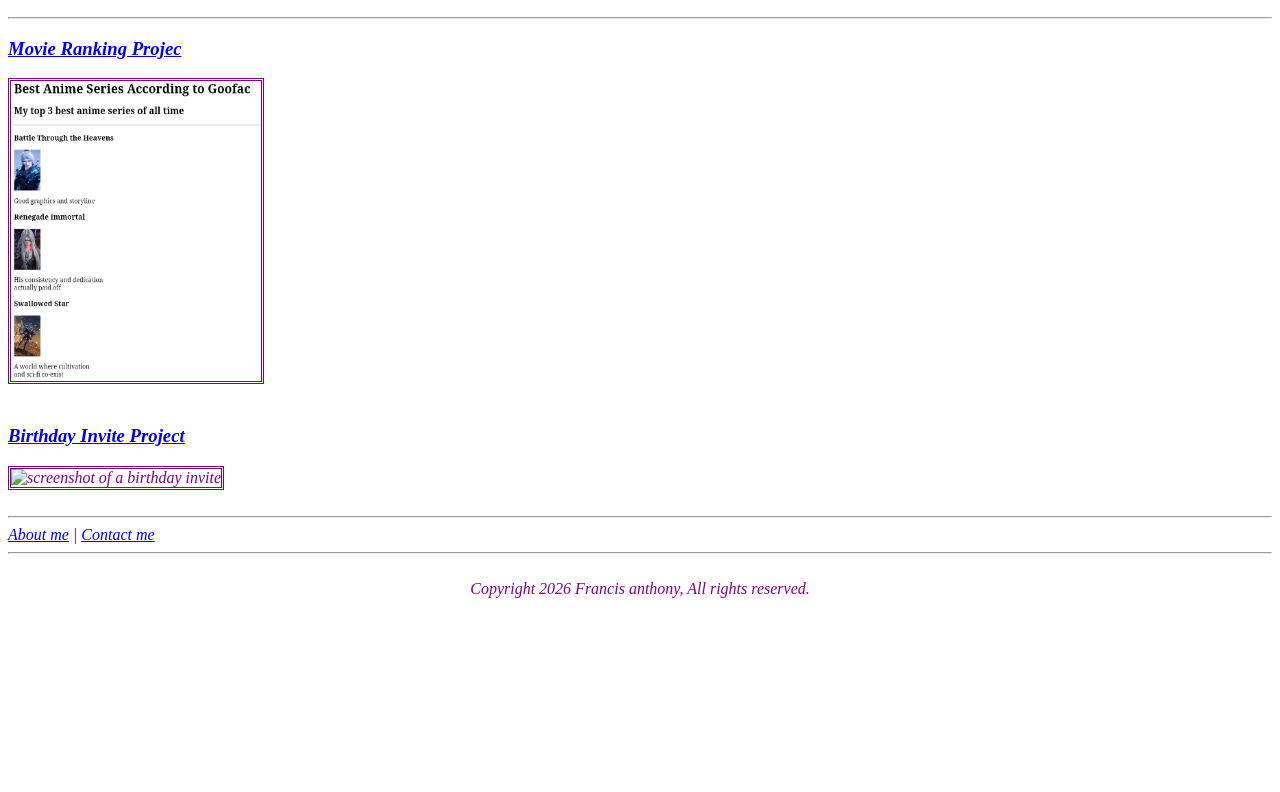
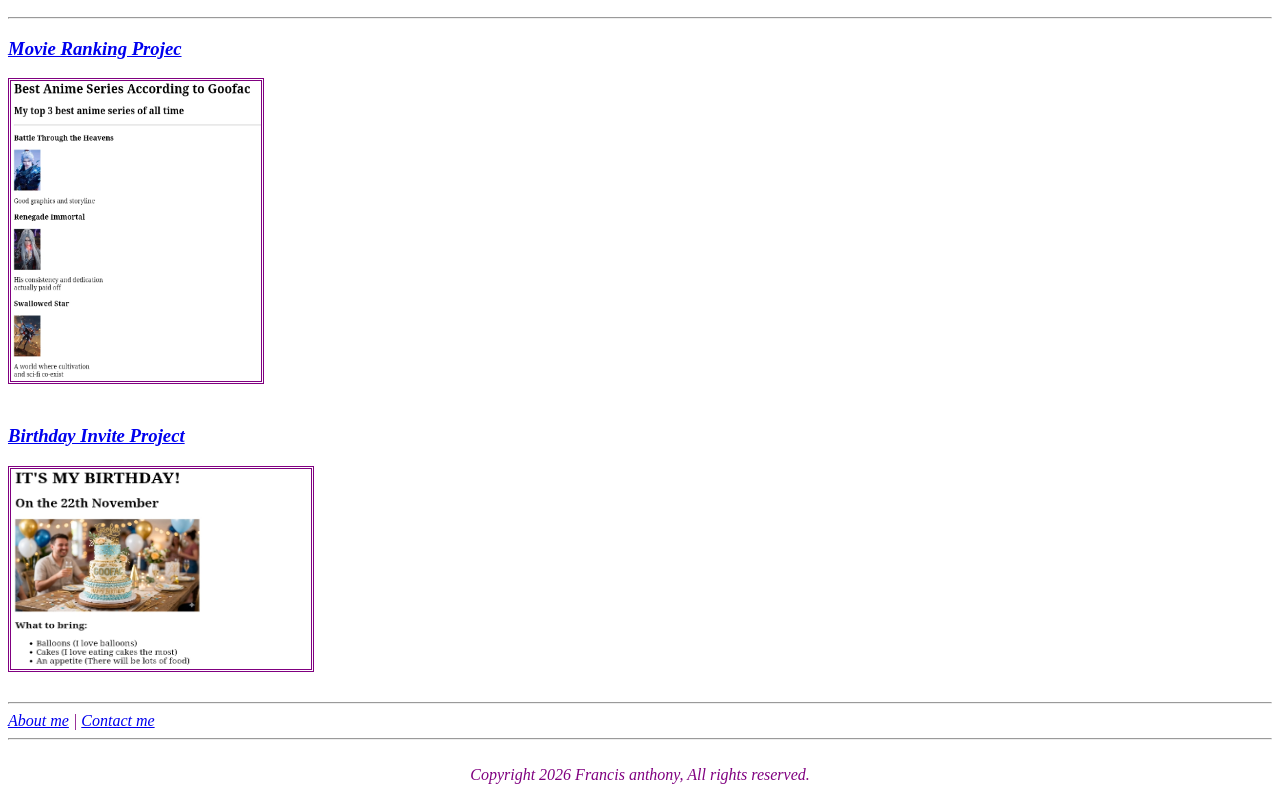
Before and after one commit to Goofac/html-portfolio, a plain HTML site: page index.html in a window 1280 px wide. Shown: the part 110-902 px from the top of the page. Before the commit the page ends 800 px from the top, so only its background shows below. Drawn offline with Linux system fonts and the light colour scheme; the site is published under a folder, as on GitHub Pages, so addresses that start at the root find nothing.

Commit message:
Add files via upload

```diff
--- a/index.html
+++ b/index.html
@@ -13,7 +13,7 @@
         <a href="./Public/movie ranking.html"><h3>Movie Ranking Projec</h3></a>
         <img class="m" src="./Images/movie.png" width="250" height="300" alt="screenshot of movies"> <br> <br>
         <a href="./Public/birthday invite.html"><h3>Birthday Invite Project</h3></a>
-        <img class="b" src="/Images/birth.png" width="300" height="200" alt="screenshot of a birthday invite">
+        <img class="b" src="./Images/birth.png" width="300" height="200" alt="screenshot of a birthday invite">
         <br> <br>
         <hr>
 
```
